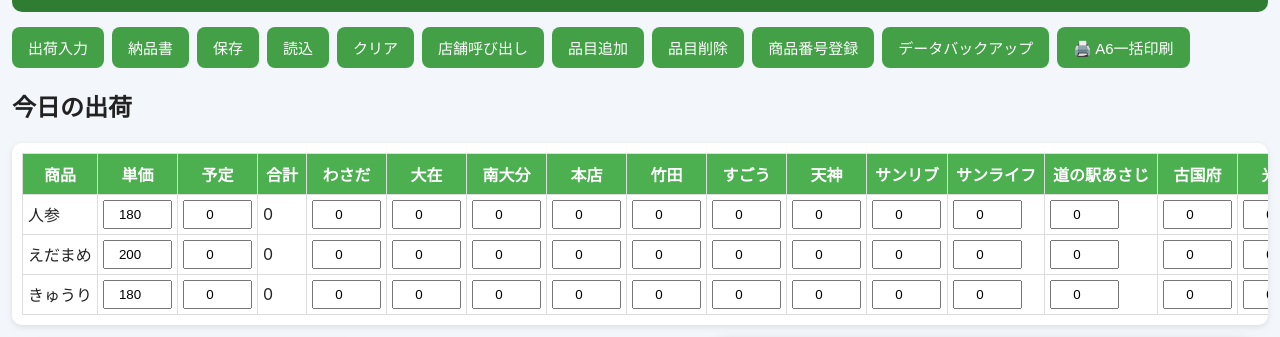
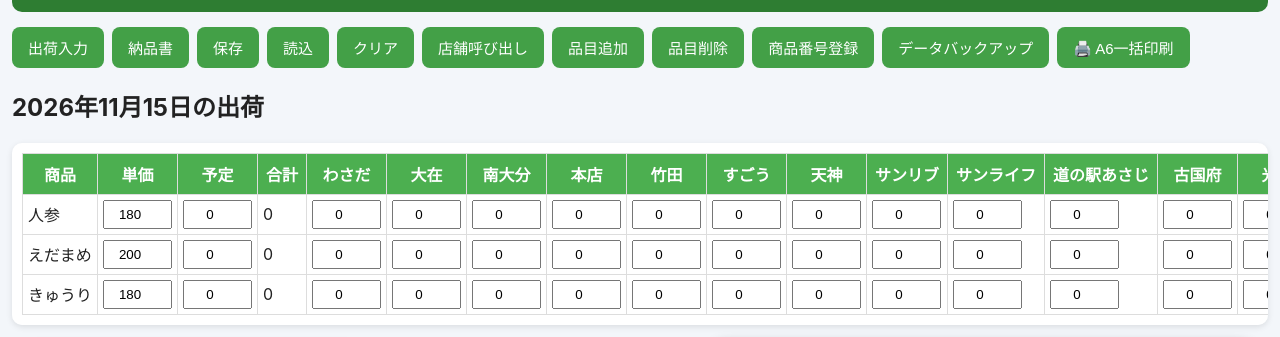
Before and after one commit to nekozume1045-boop/shukka-system, a plain HTML site: page ver2_backup_before_sort.html in a window 1280 px wide. Shown: the part 138-475 px from the top of the page. Drawn offline with Linux system fonts and the light colour scheme.

Commit message:
Update ver2_backup_before_sort.html

```diff
--- a/ver2_backup_before_sort.html
+++ b/ver2_backup_before_sort.html
@@ -2016,6 +2016,7 @@ loadData();
 loadDailyTotals();
 displayDailyTotals();
 recalc();
+displayShippingDate();
     function createShippingDataList(){
 
   const table=document.getElementById("shippingTable");
```
